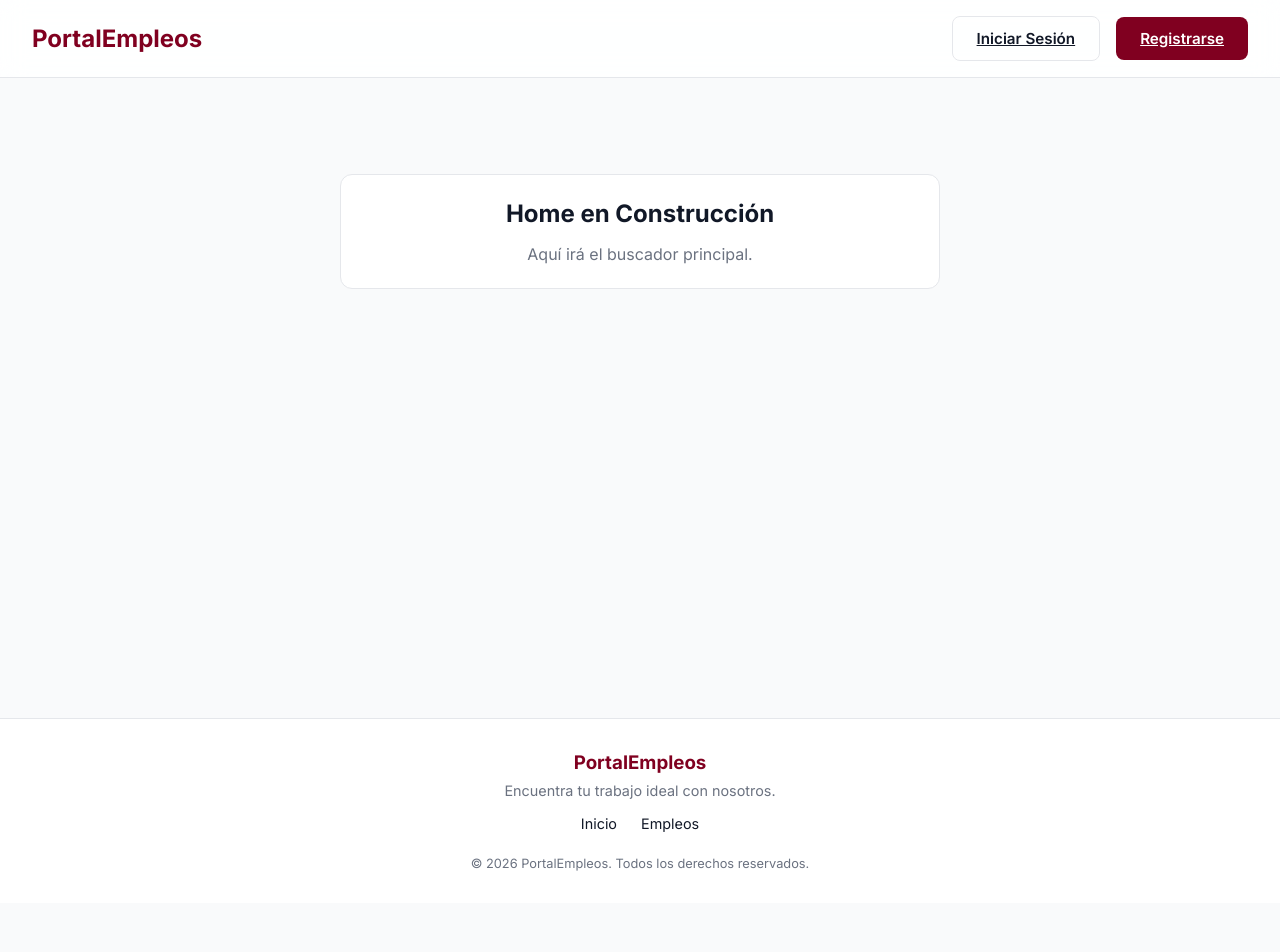
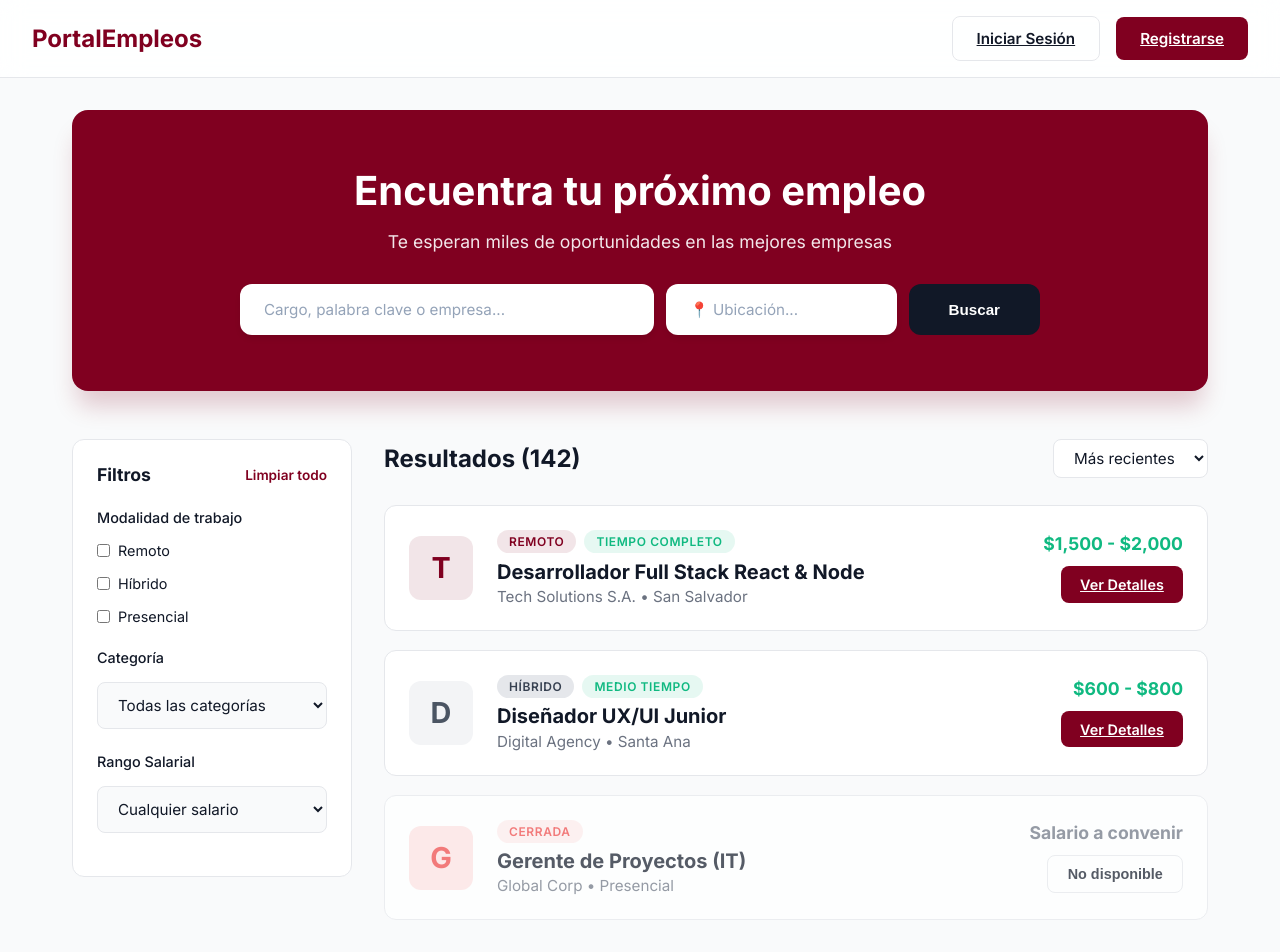
Before and after one commit to kevinruiz14-dev/portal-trabajo-REACT, a React app in the folder frontend/: page / in a window 1280 px wide. Shown: the top 952 px of the page. Before the commit the page ends 903 px from the top, so only its background shows below. Built offline with nearby package versions, Linux system fonts and the light colour scheme; the HTML template or start-up script is replaced by a standard one.

Commit message:
mejorando el diseño de la pagina de inicio con sistema de filtros y tarjetas detalladas

```diff
--- a/frontend/src/App.jsx
+++ b/frontend/src/App.jsx
@@ -1,19 +1,15 @@
 import { BrowserRouter as Router, Routes, Route } from 'react-router-dom';
 import Navbar from './layouts/Navbar';
 import Footer from './layouts/Footer';
+import Home from './pages/Home';
 
 function App() {
   return (
     <Router>
       <Navbar />
-      <main style={{ minHeight: '80vh', padding: '2rem' }}>
+      <main style={{ minHeight: '80vh', padding: '2rem', maxWidth: '1200px', margin: '0 auto', width: '100%' }}>
         <Routes>
-          <Route path="/" element={
-            <div className="card" style={{ maxWidth: '600px', margin: '0 auto', textAlign: 'center', marginTop: '4rem' }}>
-              <h2>Home en Construcción</h2>
-              <p style={{ marginTop: '1rem', color: 'var(--text-muted)' }}>Aquí irá el buscador principal.</p>
-            </div>
-          } />
+          <Route path="/" element={<Home />} />
         </Routes>
       </main>
       <Footer />
--- /dev/null
+++ b/frontend/src/pages/Home.jsx
@@ -0,0 +1,144 @@
+import { Link } from 'react-router-dom';
+
+const Home = () => {
+  return (
+    <div style={{ display: 'flex', flexDirection: 'column', gap: '2rem' }}>
+
+      <section style={{ backgroundColor: 'var(--primary)', borderRadius: '16px', padding: '3.5rem 2rem', color: 'white', textAlign: 'center', boxShadow: '0 20px 25px -5px rgba(128, 0, 32, 0.2)' }}>
+        <h1 style={{ fontSize: '2.5rem', marginBottom: '1rem', color: 'white', fontWeight: '700' }}>
+          Encuentra tu próximo empleo
+        </h1>
+        <p style={{ fontSize: '1.1rem', marginBottom: '2rem', opacity: '0.9' }}>
+          Te esperan miles de oportunidades en las mejores empresas
+        </p>
+
+        <div style={{ display: 'flex', gap: '0.75rem', justifyContent: 'center', maxWidth: '800px', margin: '0 auto', flexWrap: 'wrap' }}>
+          <input
+            type="text"
+            placeholder="Cargo, palabra clave o empresa..."
+            style={{ flex: '2', minWidth: '250px', border: 'none', padding: '1rem 1.5rem', borderRadius: '12px', boxShadow: '0 4px 6px -1px rgba(0, 0, 0, 0.1)' }}
+          />
+          <input
+            type="text"
+            placeholder="📍 Ubicación..."
+            style={{ flex: '1', minWidth: '150px', border: 'none', padding: '1rem 1.5rem', borderRadius: '12px', boxShadow: '0 4px 6px -1px rgba(0, 0, 0, 0.1)' }}
+          />
+          <button className="btn" style={{ backgroundColor: 'var(--text-main)', color: 'white', padding: '0 2.5rem', borderRadius: '12px' }}>
+            Buscar
+          </button>
+        </div>
+      </section>
+
+      <div style={{ display: 'flex', gap: '2rem', alignItems: 'flex-start', marginTop: '1rem' }}>
+
+        <aside className="card" style={{ width: '280px', flexShrink: 0, position: 'sticky', top: '90px' }}>
+          <div style={{ display: 'flex', justifyContent: 'space-between', alignItems: 'center', marginBottom: '1.5rem' }}>
+            <h3 style={{ fontSize: '1.1rem', margin: 0 }}>Filtros</h3>
+            <span style={{ fontSize: '0.85rem', color: 'var(--primary)', cursor: 'pointer', fontWeight: '600' }}>Limpiar todo</span>
+          </div>
+
+          <div className="form-group" style={{ marginBottom: '1.5rem' }}>
+            <label style={{ marginBottom: '0.5rem', display: 'block' }}>Modalidad de trabajo</label>
+            <label style={{ display: 'flex', gap: '0.5rem', alignItems: 'center', fontWeight: '400', cursor: 'pointer', marginBottom: '0.5rem' }}>
+              <input type="checkbox" style={{ width: 'auto' }} /> Remoto
+            </label>
+            <label style={{ display: 'flex', gap: '0.5rem', alignItems: 'center', fontWeight: '400', cursor: 'pointer', marginBottom: '0.5rem' }}>
+              <input type="checkbox" style={{ width: 'auto' }} /> Híbrido
+            </label>
+            <label style={{ display: 'flex', gap: '0.5rem', alignItems: 'center', fontWeight: '400', cursor: 'pointer' }}>
+              <input type="checkbox" style={{ width: 'auto' }} /> Presencial
+            </label>
+          </div>
+
+          <div className="form-group" style={{ marginBottom: '1.5rem' }}>
+            <label style={{ marginBottom: '0.5rem', display: 'block' }}>Categoría</label>
+            <select style={{ backgroundColor: 'var(--bg-app)' }}>
+              <option>Todas las categorías</option>
+              <option>Tecnología y Sistemas</option>
+              <option>Diseño y Creatividad</option>
+              <option>Ventas y Marketing</option>
+              <option>Administración</option>
+            </select>
+          </div>
+
+          <div className="form-group">
+            <label style={{ marginBottom: '0.5rem', display: 'block' }}>Rango Salarial</label>
+            <select style={{ backgroundColor: 'var(--bg-app)' }}>
+              <option>Cualquier salario</option>
+              <option>Más de $500</option>
+              <option>Más de $1,000</option>
+              <option>Más de $2,000</option>
+            </select>
+          </div>
+        </aside>
+
+        <div style={{ flex: 1, display: 'flex', flexDirection: 'column', gap: '1.2rem' }}>
+
+          <div style={{ display: 'flex', justifyContent: 'space-between', alignItems: 'center', marginBottom: '0.5rem' }}>
+            <h2 style={{ fontSize: '1.5rem', color: 'var(--text-main)' }}>Resultados (142)</h2>
+            <select style={{ width: 'auto', padding: '0.5rem 1rem', borderRadius: '8px', border: '1px solid var(--border)' }}>
+              <option>Más recientes</option>
+              <option>Mayor salario</option>
+            </select>
+          </div>
+
+          <div className="card" style={{ display: 'flex', gap: '1.5rem', alignItems: 'center', padding: '1.5rem' }}>
+            <div style={{ width: '64px', height: '64px', backgroundColor: 'rgba(128, 0, 32, 0.1)', borderRadius: '12px', display: 'flex', alignItems: 'center', justifyContent: 'center', fontSize: '1.8rem', fontWeight: '700', color: 'var(--primary)', flexShrink: 0 }}>
+              T
+            </div>
+            <div style={{ flex: 1 }}>
+              <div style={{ display: 'flex', gap: '0.5rem', marginBottom: '0.4rem' }}>
+                <span className="badge badge-remote">Remoto</span>
+                <span className="badge badge-active">Tiempo Completo</span>
+              </div>
+              <h3 style={{ fontSize: '1.25rem', marginBottom: '0.2rem', color: 'var(--text-main)' }}>Desarrollador Full Stack React & Node</h3>
+              <p style={{ color: 'var(--text-muted)', fontSize: '0.95rem', margin: 0 }}>Tech Solutions S.A. • San Salvador</p>
+            </div>
+            <div style={{ textAlign: 'right', display: 'flex', flexDirection: 'column', gap: '0.75rem', alignItems: 'flex-end', flexShrink: 0 }}>
+              <span style={{ fontWeight: '700', color: 'var(--success)', fontSize: '1.1rem' }}>$1,500 - $2,000</span>
+              <Link to="/login" className="btn btn-primary" style={{ padding: '0.6rem 1.2rem', fontSize: '0.9rem' }}>Ver Detalles</Link>
+            </div>
+          </div>
+
+          <div className="card" style={{ display: 'flex', gap: '1.5rem', alignItems: 'center', padding: '1.5rem' }}>
+            <div style={{ width: '64px', height: '64px', backgroundColor: '#F3F4F6', borderRadius: '12px', display: 'flex', alignItems: 'center', justifyContent: 'center', fontSize: '1.8rem', fontWeight: '700', color: '#4B5563', flexShrink: 0 }}>
+              D
+            </div>
+            <div style={{ flex: 1 }}>
+              <div style={{ display: 'flex', gap: '0.5rem', marginBottom: '0.4rem' }}>
+                <span className="badge" style={{ backgroundColor: '#E5E7EB', color: '#374151' }}>Híbrido</span>
+                <span className="badge badge-active">Medio Tiempo</span>
+              </div>
+              <h3 style={{ fontSize: '1.25rem', marginBottom: '0.2rem', color: 'var(--text-main)' }}>Diseñador UX/UI Junior</h3>
+              <p style={{ color: 'var(--text-muted)', fontSize: '0.95rem', margin: 0 }}>Digital Agency • Santa Ana</p>
+            </div>
+            <div style={{ textAlign: 'right', display: 'flex', flexDirection: 'column', gap: '0.75rem', alignItems: 'flex-end', flexShrink: 0 }}>
+              <span style={{ fontWeight: '700', color: 'var(--success)', fontSize: '1.1rem' }}>$600 - $800</span>
+              <Link to="/login" className="btn btn-primary" style={{ padding: '0.6rem 1.2rem', fontSize: '0.9rem' }}>Ver Detalles</Link>
+            </div>
+          </div>
+
+          <div className="card" style={{ display: 'flex', gap: '1.5rem', alignItems: 'center', padding: '1.5rem', opacity: '0.7' }}>
+            <div style={{ width: '64px', height: '64px', backgroundColor: '#FEE2E2', borderRadius: '12px', display: 'flex', alignItems: 'center', justifyContent: 'center', fontSize: '1.8rem', fontWeight: '700', color: 'var(--danger)', flexShrink: 0 }}>
+              G
+            </div>
+            <div style={{ flex: 1 }}>
+              <div style={{ display: 'flex', gap: '0.5rem', marginBottom: '0.4rem' }}>
+                <span className="badge badge-closed">Cerrada</span>
+              </div>
+              <h3 style={{ fontSize: '1.25rem', marginBottom: '0.2rem', color: 'var(--text-main)' }}>Gerente de Proyectos (IT)</h3>
+              <p style={{ color: 'var(--text-muted)', fontSize: '0.95rem', margin: 0 }}>Global Corp • Presencial</p>
+            </div>
+            <div style={{ textAlign: 'right', display: 'flex', flexDirection: 'column', gap: '0.75rem', alignItems: 'flex-end', flexShrink: 0 }}>
+              <span style={{ fontWeight: '700', color: 'var(--text-muted)', fontSize: '1.1rem' }}>Salario a convenir</span>
+              <button className="btn btn-outline" disabled style={{ padding: '0.6rem 1.2rem', fontSize: '0.9rem', cursor: 'not-allowed' }}>No disponible</button>
+            </div>
+          </div>
+
+        </div>
+      </div>
+    </div>
+  );
+};
+
+export default Home;
```
